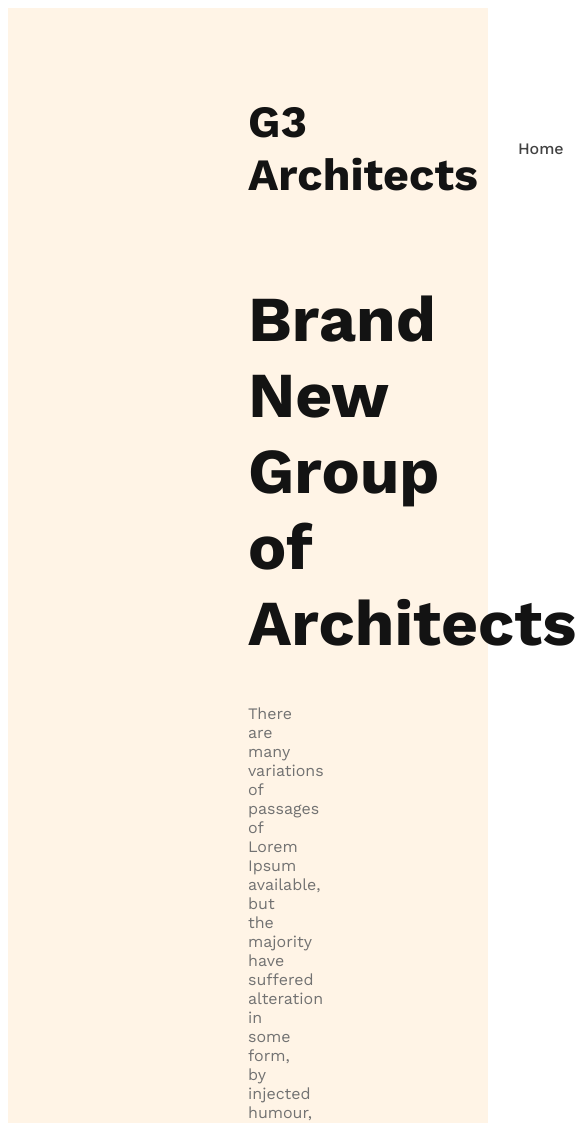
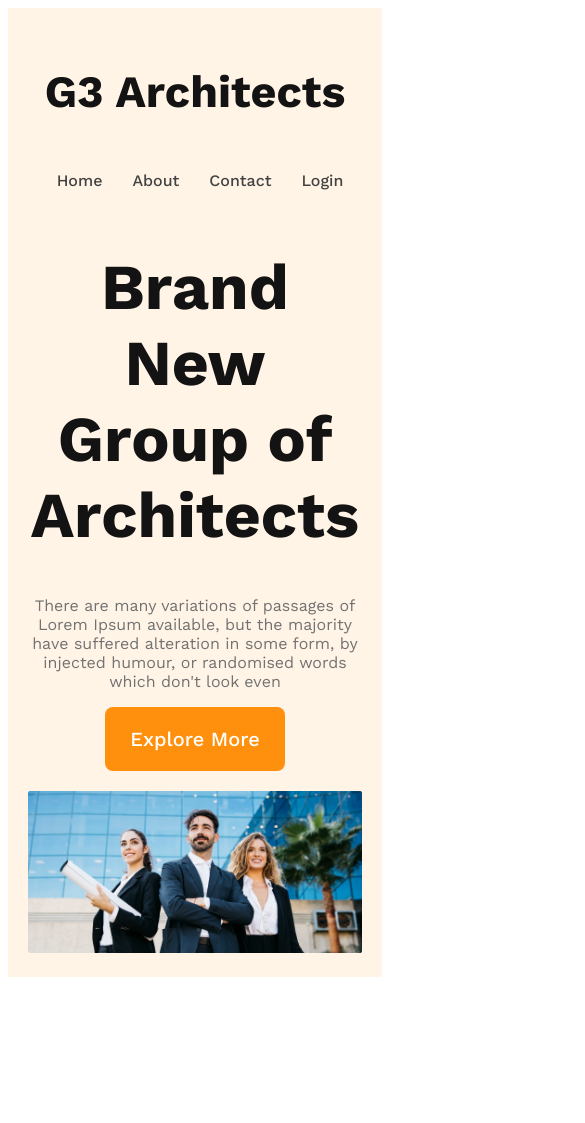
Before and after one commit to aditto11/g3-architect-website, a plain HTML site: page index.html in a window 390 px wide. Shown: the top 1123 px of the page, 585 px wide, since content can reach past the window. After the commit the page ends 985 px from the top, so only its background shows below. Drawn offline with nearby package versions, Linux system fonts and the light colour scheme.

Commit message:
finished the header section with responsive for small and medium devices

```diff
--- a/style/architect.css
+++ b/style/architect.css
@@ -8,9 +8,17 @@
     font-family: 'Work Sans', sans-serif;
 }
 
-.btn-primary{
+.btn-primary {
+    border-radius: 8px;
+    color: #FFF;
+    font-size: 1.25rem;
+    background-color: #FF900E;
+    padding: 20px 25px;
+    font-weight: 500;
+    cursor: pointer;
+    border: 0;
+}
 
-}
 /* header styles */
 header {
     background: rgba(255, 144, 14, 0.10);
@@ -34,7 +42,7 @@ nav>ul {
 }
 
 nav li {
-    display: flex;
+    list-style: none;
     margin-right: 30px;
     font-weight: 500;
     font-size: 1rem;
@@ -46,16 +54,47 @@ nav li a {
 }
 
 /* banner style */
-.banner-content{
+.banner-content {
     text-align: center;
     max-width: 800px;
     margin: 0 auto;
 }
-.banner-title{
+
+.banner-title {
     font-size: 4rem;
     font-weight: 700px;
     color: #131313;
 }
-.banner-description{
+
+.banner-description {
     color: #727272;
 }
+
+.banner img {
+    margin-top: 20px;
+    width: 100%;
+}
+
+/* Responsive media query */
+
+/* mobile or small devices */
+@media screen and (max-width:576px) {
+    header {
+        padding: 20px;
+    }
+
+    nav {
+        flex-direction: column;
+    }
+}
+
+/* tablet or medium devices */
+@media screen and (min-width:576px) and (max-width:992px) {
+    header {
+        padding: 50px;
+    }
+
+    nav {
+        flex-direction: column;
+    }
+}
```
